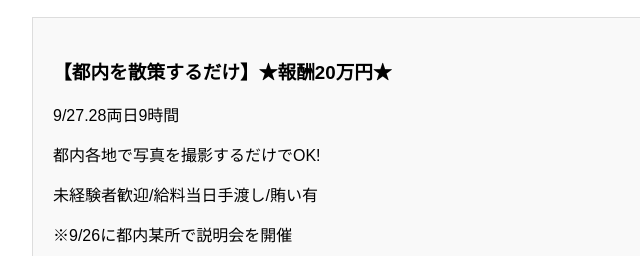
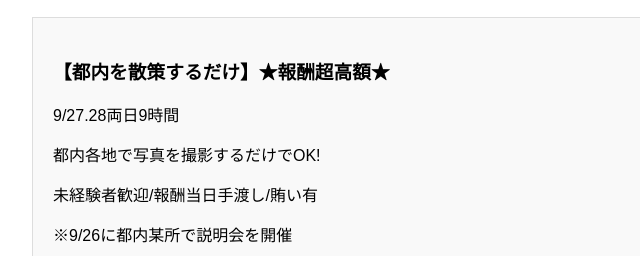
Before and after one commit to sonemim/kakusuna2025Ver.1.1, a plain HTML site: page index.html in a window 1280 px wide. Shown: the part 1064-1320 px from the top of the page, 208-848 px from the left. Drawn offline with Linux system fonts and the light colour scheme.

Commit message:
Update index.html

```diff
--- a/index.html
+++ b/index.html
@@ -37,10 +37,10 @@
         </section>
 
        <section class="job-listing">
-             <h3>【都内を散策するだけ】★報酬20万円★</h3>
+             <h3>【都内を散策するだけ】★報酬超高額★</h3>
             <p>9/27.28両日9時間</p>
             <p>都内各地で写真を撮影するだけでOK!</p>
-            <p>未経験者歓迎/給料当日手渡し/賄い有</p>
+            <p>未経験者歓迎/報酬当日手渡し/賄い有</p>
             <p>※9/26に都内某所で説明会を開催</p>
             <a href="https://kakusuna2025.livedoor.blog/" class="apply-button">応募する</a>
         </section>
```
